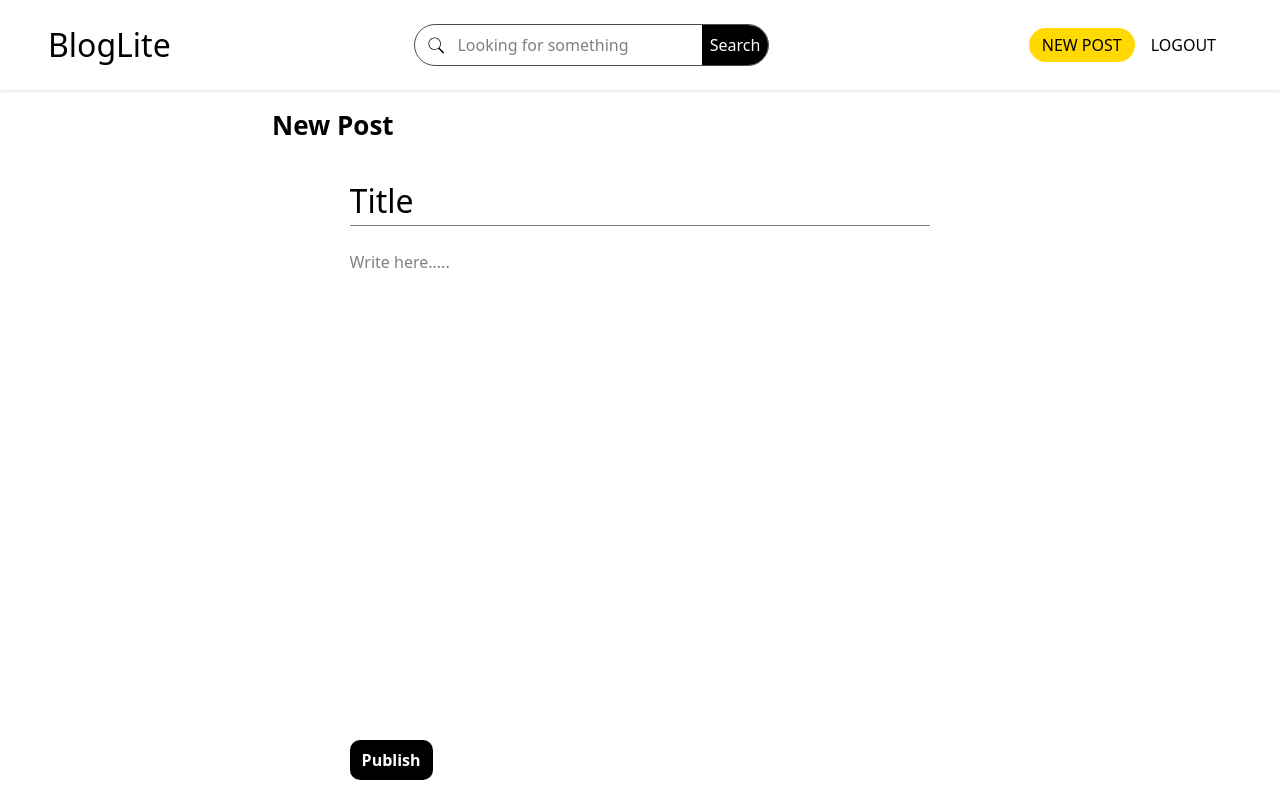
After one commit to mgmehra2005/BlogLite, a Flask app: page /post/new in a window 1280 px wide. The commit adds this page. Run offline with Flask 3, Linux system fonts and the light colour scheme; the visitor is signed in with stand-in values (Sample User, id 1).

Commit message:
* added new post page * updated login and register page * updated navbar * added search bar in the navbar * Blogs are now displaying on the home page

```diff
--- a/app/forms.py
+++ b/app/forms.py
@@ -1,5 +1,5 @@
 from flask_wtf import FlaskForm
-from wtforms import StringField, PasswordField, SubmitField
+from wtforms import StringField, PasswordField, SubmitField, TextAreaField
 from wtforms.validators import DataRequired, Email, EqualTo
 
 class RegistrationForm(FlaskForm):
@@ -14,3 +14,9 @@ class LoginForm(FlaskForm):
     username = StringField('Username', validators=[DataRequired(message="Username is required")])
     password = PasswordField('Password', validators=[DataRequired(message="Password is required")])
     submit = SubmitField('Login')
+
+
+class NewBlog(FlaskForm):
+    title = StringField('Title', validators=[DataRequired(message='Tittle is required')])
+    blog = TextAreaField('Body', validators=[DataRequired(message="Body cann't be empty")])
+    publish = SubmitField('Publish')
--- a/app/routes/blog.py
+++ b/app/routes/blog.py
@@ -1,3 +1,24 @@
-from flask import Blueprint, render_template, redirect, url_for, flash, request
+from flask import Blueprint, render_template, redirect, url_for, flash, request, session
+from app.forms import NewBlog
+from app.models import Post, User
+from app import db
 
 blog_bp = Blueprint('blog', __name__)
+
+@blog_bp.route('/post/new', methods=['GET', 'POST'])
+def new_post():
+    new_blog = NewBlog()
+
+    if 'user' not in session:
+        return redirect(url_for('auth.login'))
+
+    if new_blog.validate_on_submit():
+        title = new_blog.title.data
+        body = new_blog.blog.data
+
+        post = Post(title=title, body=body, author_id=User.query.filter_by(username=session['user']).first().id)
+        db.session.add(post)
+        db.session.commit()
+        # flash('New Blog Created')
+        return redirect(url_for('routes.home'))
+    return render_template('new_post.html', blog_form=new_blog)
--- a/app/templates/base.html
+++ b/app/templates/base.html
@@ -3,19 +3,76 @@
 <head>
     <meta charset="UTF-8">
     <meta name="viewport" content="width=device-width, initial-scale=1.0">
+    <script src="https://cdn.jsdelivr.net/npm/@tailwindcss/browser@4"></script>
+
     <title>{% block title %}
-        Blog Post Site
+        Blog Lite
     {% endblock %}</title>
 
     {% block style %}
 
     {% endblock %}
+
+    <style>
+        * {
+            box-sizing: border-box;
+        }
+        .success {
+            background-color: #009222;
+            color: white;
+        }
+
+        .danger {
+            background-color: #721c24;
+            color: white;
+        }
+
+        .info {
+            background-color: #003de6;
+            color: white;
+        }
+
+        .announcement {
+            background-color: #ffd900;
+            color: black;
+        }
+    </style>
 </head>
-<body>
-    <header>
-
+<body class="w-[100vw] h-[100vh] items-center flex-col flex">
+    <header class="w-full flex-col flex justify-between items-center">
+        <div class="w-full flex justify-between items-center gap-4 shadow-[0_-2px_6px] w-full h-full shadow-black/40 py-3 px-12">
+            <h3 class="w-max font-medium text-[32px] cursor-pointer" onclick="window.location.href='{{url_for("routes.home")}}';">BlogLite</h3>
+            <form method="get" action="" class="flex pl-3 items-center w-[30%] border rounded-3xl border-black/70">
+                <svg xmlns="http://www.w3.org/2000/svg" x="0px" y="0px" width="25" height="25" viewBox="0 0 50 50">
+                    <path d="M 21 3 C 11.621094 3 4 10.621094 4 20 C 4 29.378906 11.621094 37 21 37 C 24.710938 37 28.140625 35.804688 30.9375 33.78125 L 44.09375 46.90625 L 46.90625 44.09375 L 33.90625 31.0625 C 36.460938 28.085938 38 24.222656 38 20 C 38 10.621094 30.378906 3 21 3 Z M 21 5 C 29.296875 5 36 11.703125 36 20 C 36 28.296875 29.296875 35 21 35 C 12.703125 35 6 28.296875 6 20 C 6 11.703125 12.703125 5 21 5 Z"></path>
+                </svg>
+                <input type="text" name="searchbar" class="px-3 py-2 w-full focus:outline-0" placeholder="Looking for something" id="">
+                <button type="submit" class="bg-black rounded-[0_24px_24px_0] text-white px-2 py-2 h-full text-right">Search</button>
+            </form>
+            <nav class="flex gap-4 p-4 w-max justify-between uppercase font-normal">
+                <!-- <a href="{{ url_for('routes.home')}}" class="hover:text-[#ffd900] duration-100 transition-color">Home</a> -->
+                <div class="flex gap-4 items-center">
+                    {% if 'user' in session %}
+                        <a href="{{ url_for('blog.new_post') }}" class="px-3 py-1 rounded-3xl bg-[#ffd900] hover:bg-transparent hover:text-black hover:border-black border border-transparent duration-100 transition-color ">New Post</a>
+                        <a href="{{ url_for('auth.logout') }}" class="hover:text-[#ffd900] duration-100 transition-color">Logout</a>
+                    {% else %}
+                        <a href="{{ url_for('auth.login') }}" class="px-3 py-1 border rounded-3xl hover:text-[#ffd900] duration-100 transition-color">Login</a>
+                        <a href="{{ url_for('auth.register') }}" class="bg-black text-white rounded-3xl px-3 py-1 hover:bg-[#ffd900] hover:text-black duration-100 transition-color">Register</a>
+                    {% endif %}
+                </div>
+            </nav>
+        </div>
+        {% with messages=get_flashed_messages(with_categories=True)  %}
+            {% if messages %}
+                {% for category, message in messages %}
+                    <div class="{{ category }} w-full p-1 text-center">
+                        {{message}}
+                    </div>
+                {% endfor %}
+            {% endif %}
+        {% endwith %}
     </header>
-    <main>
+    <main class="p-4 w-[60%] h-full flex flex-col">
         {% block content %}
         {% endblock %}
     </main>
--- a/app/templates/login.html
+++ b/app/templates/login.html
@@ -4,6 +4,7 @@
     <meta charset="UTF-8">
     <meta name="viewport" content="width=device-width, initial-scale=1.0">
     <title>Login</title>
+     <script src="https://cdn.jsdelivr.net/npm/@tailwindcss/browser@4"></script>
 </head>
 <body style="width: 100vw; height: 100vh; display: flex; justify-content: center; align-items: center;">
     <style>
@@ -89,8 +90,9 @@
         }
     </style>
     <form action="/login" method="post">
+        <h3 class="w-max font-medium text-[32px] cursor-pointer self-center" onclick="window.location.href='{{url_for("routes.home")}}';">BlogLite.in</h3>
         {{ form.hidden_tag() }}
-        <div class="form-group">
+        <div class="form-group flex flex-col">
             {{ form.username.label(class='form-label') }}
             {{ form.username(class="form-input", size=32)}}
             {% for error in form.username.errors %}
@@ -104,6 +106,8 @@
             {% endfor %}
 
             {{ form.submit(class='btn login-btn')}}
+
+            <a href="{{url_for('auth.register')}}" class="mt-2 self-center underline text-blue-700">Create New Account</a>
         </div>
 
         {% with message=get_flashed_messages(with_categories=true)  %}
--- /dev/null
+++ b/app/templates/new_post.html
@@ -0,0 +1,27 @@
+{% extends 'base.html' %}
+{% block title %} New Post {% endblock %}
+{% block content %}
+<h1 class="text-[26px] font-bold mb-5">New Post</h1>
+<div class="flex flex-col w-[80%] self-center p-1 h-full">
+
+<form action="/post/new" method="post" class="flex flex-col w-full h-full">
+  {{ blog_form.hidden_tag()}}
+
+  <div class="flex flex-col">
+    {{blog_form.title(class='border-[0_0_1px_0] border-black/50 w-[100%] pt-1 mt-1 text-[32px] focus:outline-0', value="Title")}}
+     {% for error in blog_form.title.erros %}
+        <span class="form-error">{{error}}</span>
+    {% endfor %}
+  </div>
+
+  <div class="mt-6 flex flex-col w-full h-full">
+    {{ blog_form.blog(class='focus:outline-0 h-[100%] resize-none', placeholder="Write here.....")}}
+    {% for error in blog_form.blog.erros %}
+        <span class="form-error">{{error}}</span>
+    {% endfor %}
+  </div>
+
+  {{ blog_form.publish(class='self-start bg-black text-white font-semibold px-3 py-2 rounded-[10px] hover:bg-black/50') }}
+</form>
+</div>
+{% endblock %}
--- a/run.py
+++ b/run.py
@@ -2,8 +2,7 @@ from app import create_app, db
 
 app = create_app()
 
-with app.app_context():
-    db.create_all()  # Create database tables if they don't exist
-
 if __name__ == '__main__':
+    with app.app_context():
+        db.create_all()
     app.run(debug=True)
```
Also changed, not shown: app/__init__.py (+20 -1 lines), app/models.py (added, +41 -0 lines), app/routes/__init__.py (+6 -2 lines), app/routes/auth.py (+16 -14 lines), app/templates/home.html (+29 -0 lines), app/templates/register.html (+9 -6 lines), migrations/versions/2dbf091e706d_added_relation_from_post_to_user.py (added, +55 -0 lines), migrations/versions/63b17b75675f_added_views_and_like_column_in_post_.py (added, +34 -0 lines), models.py (deleted, +0 -11 lines), README.md (added), app/static/images/user.png (added), 1 other file.
